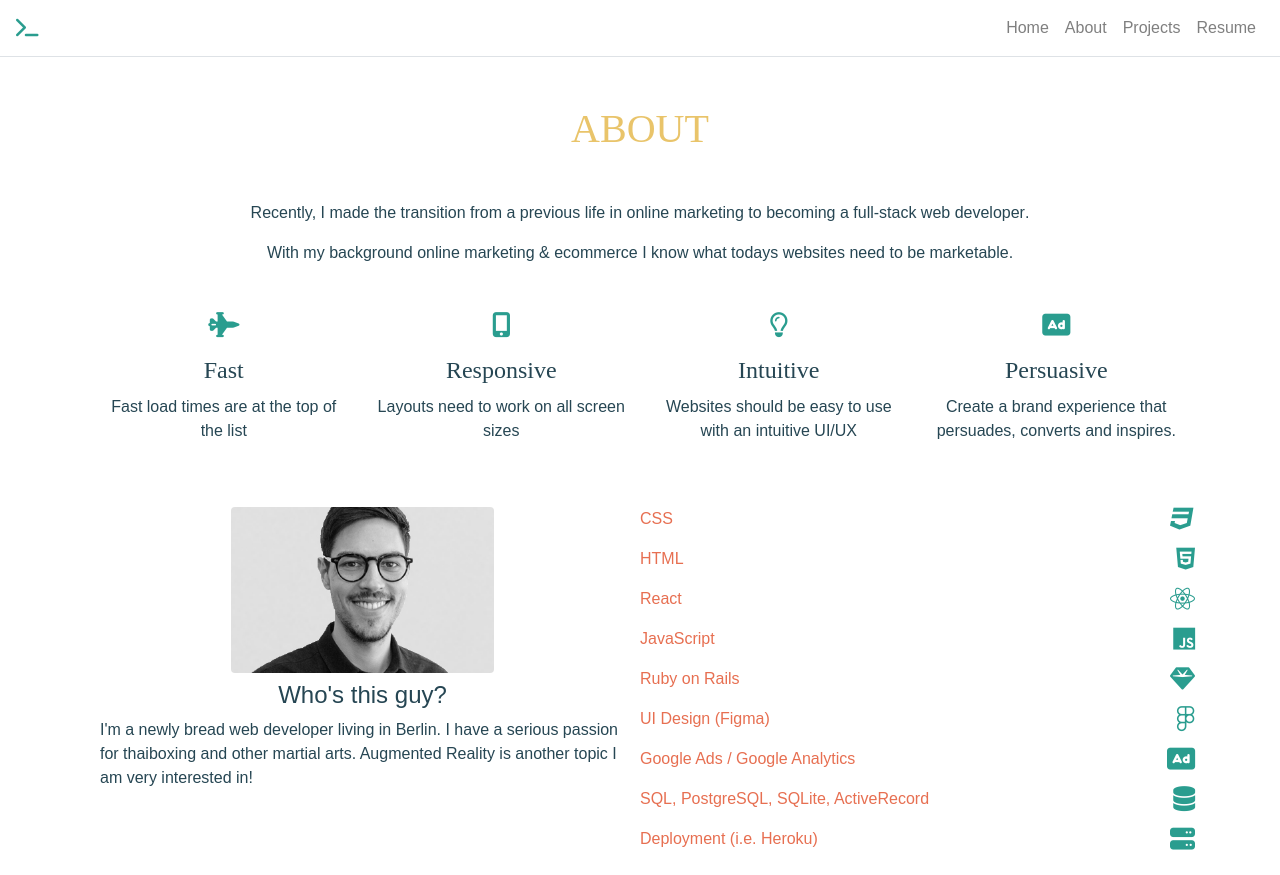
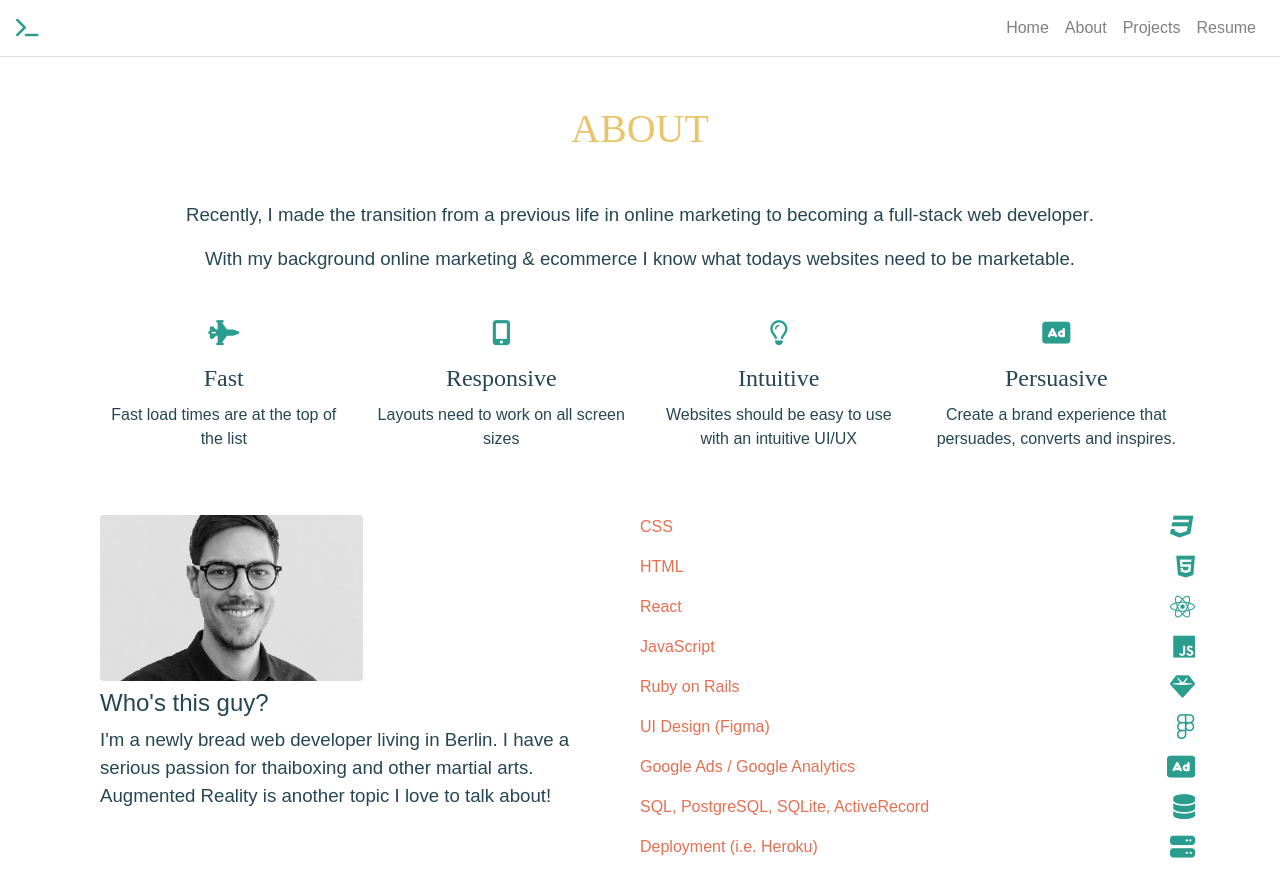
Before and after one commit to fenagel/portfolio, a React (Create React App) app: page /about in a window 1280 px wide. Built offline with nearby package versions, Linux system fonts and the light colour scheme.

Commit message:
font size changed

```diff
--- a/src/About.css
+++ b/src/About.css
@@ -2,11 +2,8 @@
   text-align: center;
 }
 
-.About p {
+.About-Card {
   font-size: 12pt;
-}
-
-.About-Card {
 }
 
 .About-Label {
@@ -26,8 +23,9 @@
   color:#e76f51;
 }
 
-#Who-This {
+.Who-This {
   text-align:left;
+  font-size: 14pt;
 }
 
 .Profile-Pic {
--- a/src/About.js
+++ b/src/About.js
@@ -9,8 +9,8 @@ function About(props) {
   return (
     <div className="About">
       <h1 className="Header mb-5">ABOUT</h1>
-      <p>Recently, I made the transition from a previous life in <strong>online marketing</strong> to becoming a <strong>full-stack web developer</strong>.</p>
-      <p>With my background online marketing & ecommerce <strong>I know what todays websites need</strong> to be marketable.</p>
+      <p className="Header-p">Recently, I made the transition from a previous life in <strong>online marketing</strong> to becoming a <strong>full-stack web developer</strong>.</p>
+      <p className="Header-p">With my background online marketing & ecommerce <strong>I know what todays websites need</strong> to be marketable.</p>
       <Row className="align-items-start mt-5 mb-5">
         <Col xs={6} md={3} className="About-Card">
           <i className="fas fa-fighter-jet"></i>
@@ -34,10 +34,10 @@ function About(props) {
         </Col>
       </Row>
       <Row className="About-Skills-Wrapper">
-        <Col xs={12} md={6}>
-          <Image src={profile} alt="Profile" rounded className="mb-2 Profile-Pic" />
+        <Col xs={12} md={6} className="Who-This">
+          <Image src={profile} href="" lt="Profile" rounded className="mb-2 Profile-Pic" />
           <h4>Who's this guy?</h4>
-          <p id="Who-This">I'm a newly bread web developer living in Berlin. I have a serious passion for thaiboxing and other martial arts. Augmented Reality is another topic I am very interested in!</p>
+          <p>I'm a newly bread web developer living in Berlin. I have a serious passion for thaiboxing and other martial arts. Augmented Reality is another topic I love to talk about!</p>
         </Col>
         <Col xs={12} md={6} className="About-Skills">
           <Row className="Skill-Item justify-content-between">
--- a/src/App.css
+++ b/src/App.css
@@ -14,6 +14,10 @@
   font-size: 30pt;
 }
 
+.Header-p {
+  font-size: 14pt;
+}
+
 .App i {
   color:#2a9d8f;
 }
```
